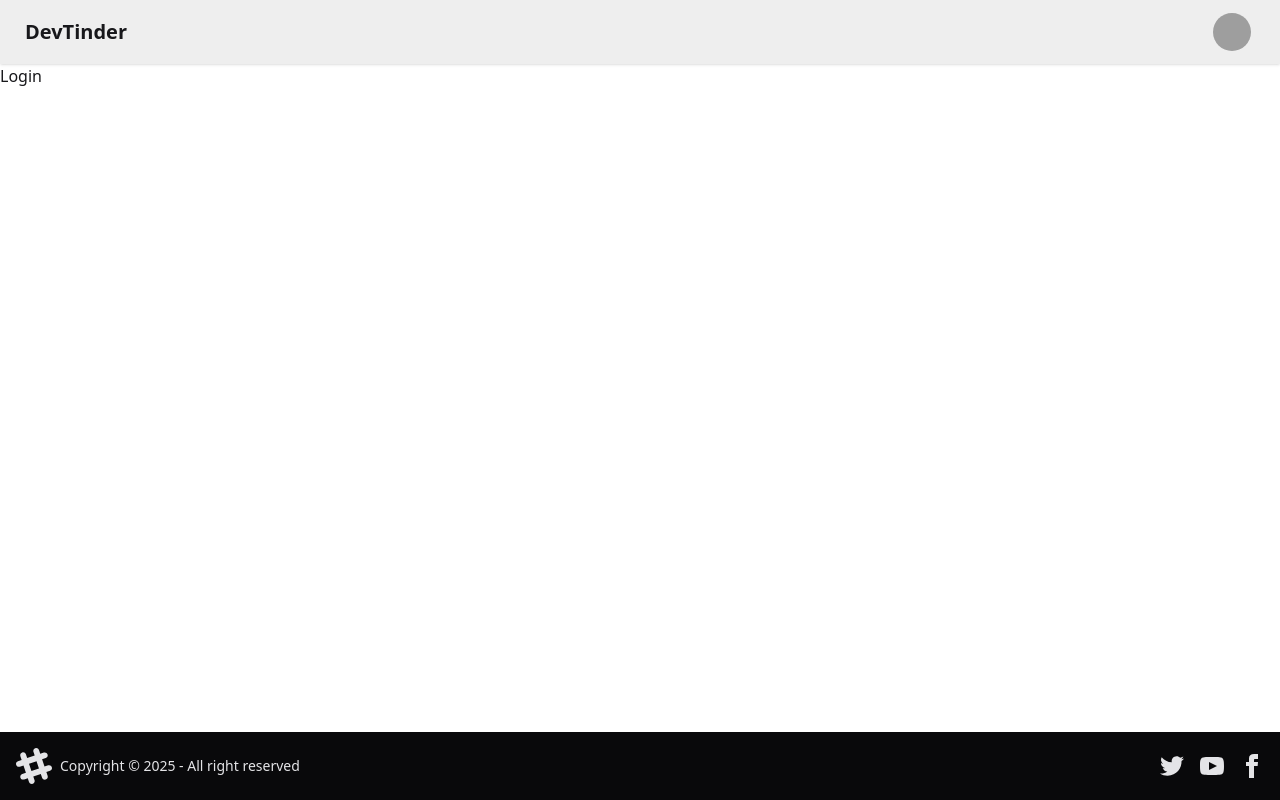
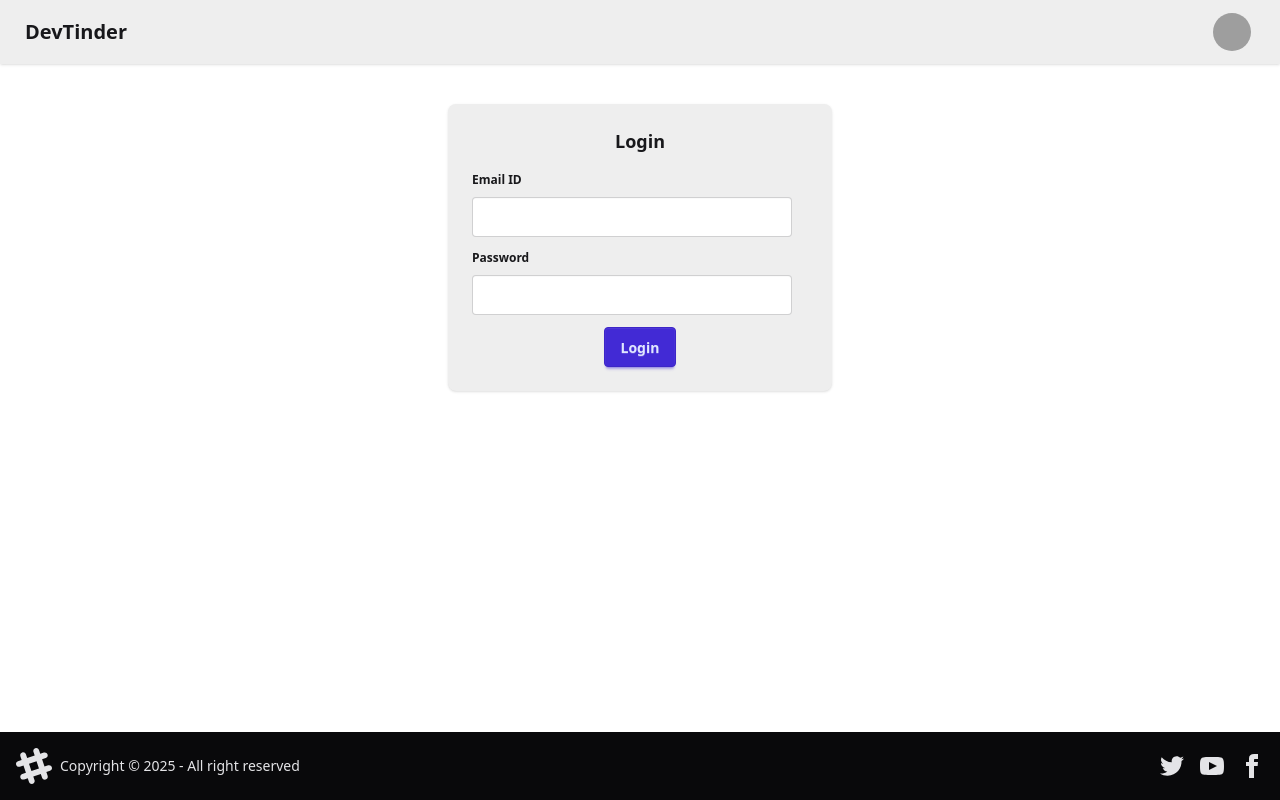
Before and after one commit to anmolgulati192/devTinder-web, a React app: page /login in a window 1280 px wide. Built offline with nearby package versions, Linux system fonts and the light colour scheme; grey boxes are pictures that could not be loaded; the HTML template or start-up script is replaced by a standard one.

Commit message:
axios and login

```diff
--- a/package.json
+++ b/package.json
@@ -11,6 +11,7 @@
   },
   "dependencies": {
     "@tailwindcss/vite": "^4.1.13",
+    "axios": "^1.12.2",
     "daisyui": "^5.1.26",
     "react": "^19.1.1",
     "react-dom": "^19.1.1",
--- a/src/components/Login.jsx
+++ b/src/components/Login.jsx
@@ -1,5 +1,60 @@
+import axios from "axios";
+import { useState } from "react";
+
 const Login = () => {
-  return <div>Login</div>;
-}
+  const [emailId, setEmailId] = useState("");
+  const [password, setPassword] = useState("");
+
+  const handleLogin = async () => {
+    try {
+      const res = await axios.post(
+        "http://localhost:3000/login",
+        {
+          emailId,
+          password,
+        },
+        { withCredentials: true }
+      );
+      console.log(res.data);
+    } catch (err) {
+      console.log(err);
+    }
+  };
+
+  return (
+    <div className="flex justify-center my-10">
+      <div className="card bg-base-300 w-96 shadow-sm">
+        <div className="card-body">
+          <h2 className="card-title justify-center">Login</h2>
+          <div>
+            <fieldset className="fieldset">
+              <legend className="fieldset-legend">Email ID</legend>
+              <input
+                type="text"
+                value={emailId}
+                onChange={(e) => setEmailId(e.target.value)}
+                className="input"
+              />
+            </fieldset>
+            <fieldset className="fieldset">
+              <legend className="fieldset-legend">Password</legend>
+              <input
+                type="text"
+                value={password}
+                onChange={(e) => setPassword(e.target.value)}
+                className="input"
+              />
+            </fieldset>
+          </div>
+          <div className="card-actions justify-center">
+            <button className="btn btn-primary" onClick={handleLogin}>
+              Login
+            </button>
+          </div>
+        </div>
+      </div>
+    </div>
+  );
+};
 
 export default Login;
```
Also changed, not shown: 1 other file (tests, documents, lock files or other folders).
